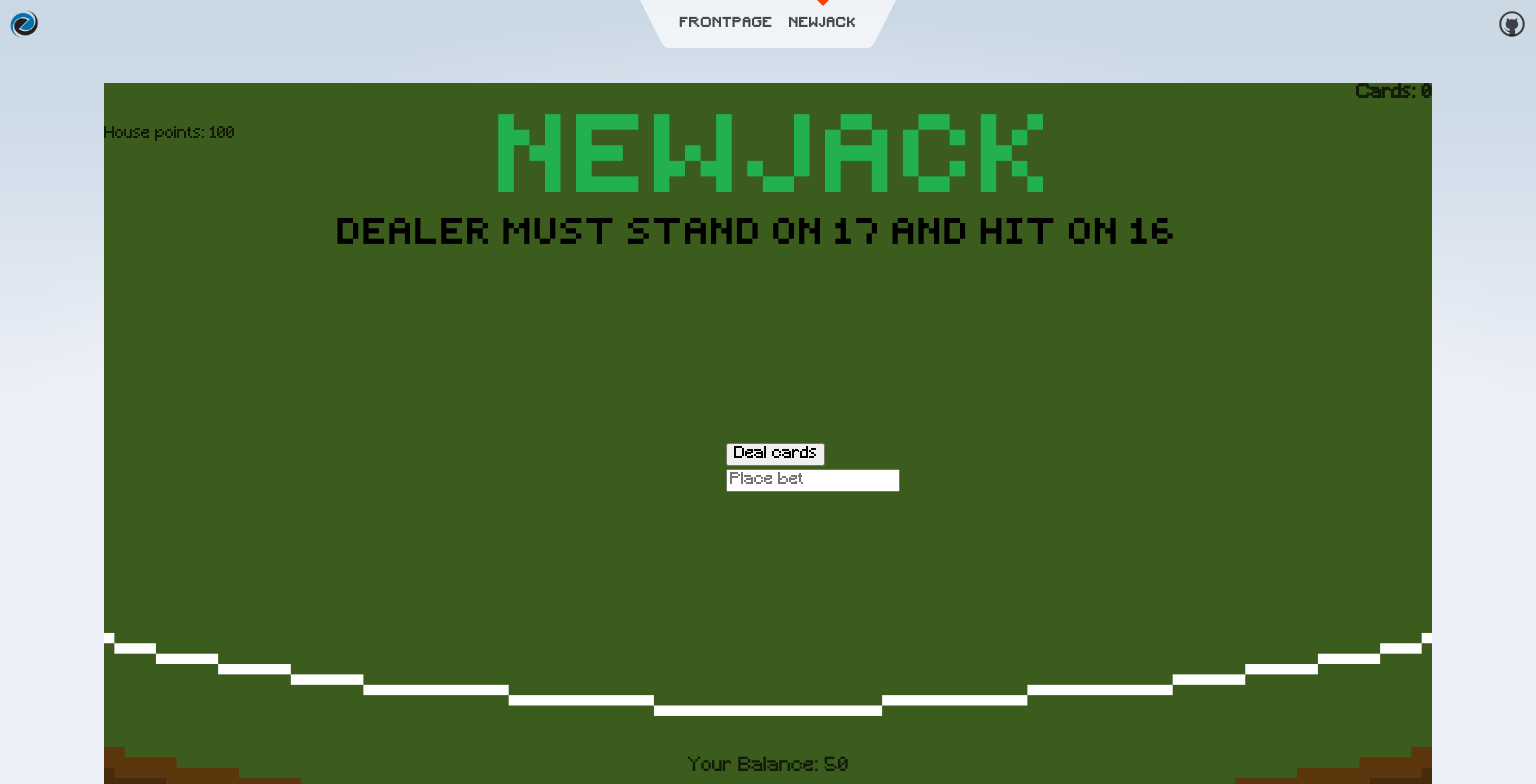
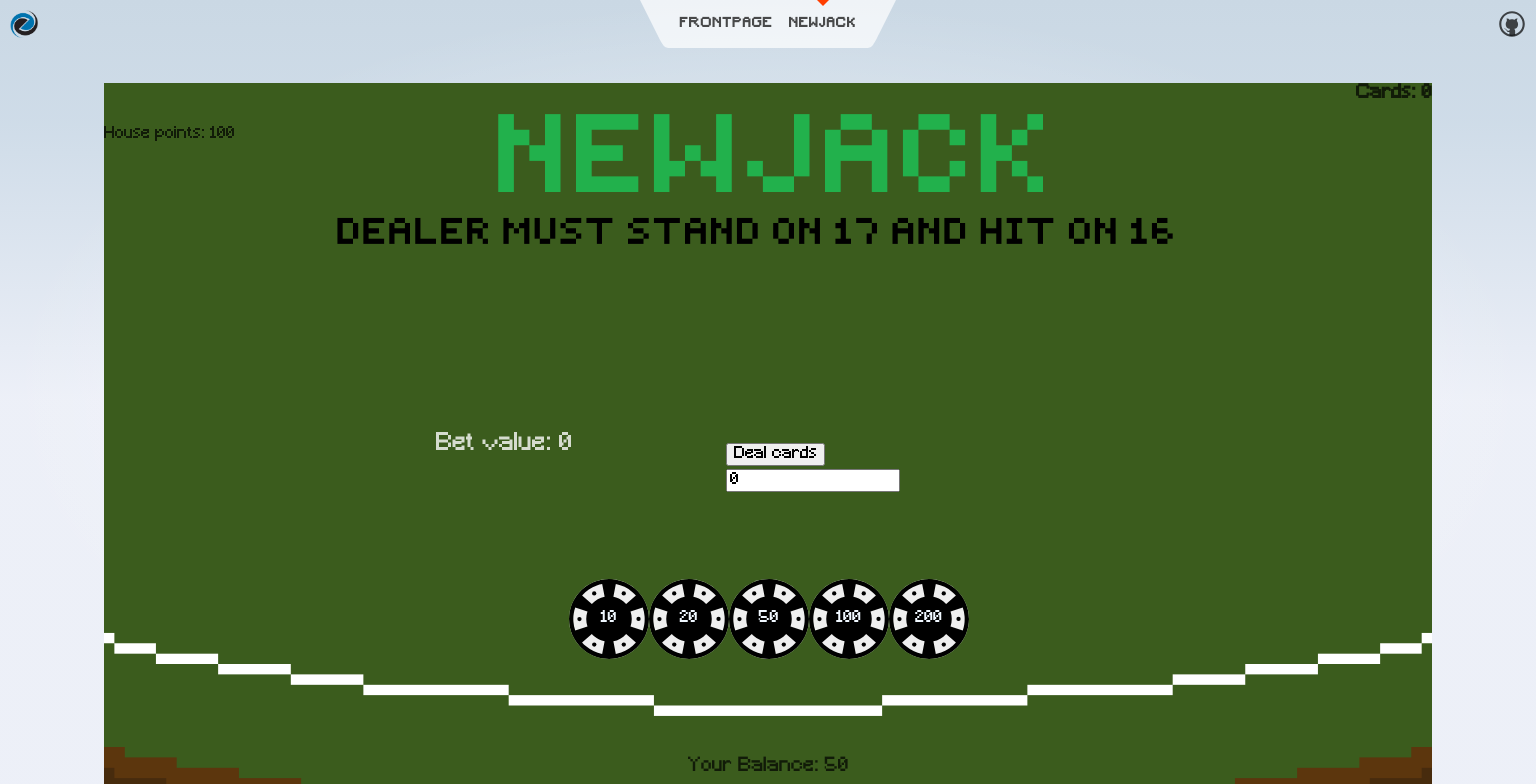
Before and after one commit to tobias-roy/NewJack, a SvelteKit app: page /newjack in a window 1536 px wide. Both pictures are taken after typing "Sample" into the empty fields and a click on the button "Save name". Shown: the top 784 px of the page. Built offline with nearby package versions, Linux system fonts and the light colour scheme.

Commit message:
Bug fixes

```diff
--- a/src/components/Card.svelte
+++ b/src/components/Card.svelte
@@ -1,13 +1,14 @@
 <script>
-  import { fade } from "svelte/transition";
+  import { fade, fly } from "svelte/transition";
   export let card;
-
+  export let direction;
 </script>
 
-<div in:fade={{duration: 400}} out:fade={{duration: 200}}>
-  {#if card != null && card != 'rear'}
+<!-- <div in:fade={{duration: 400}} out:fade={{duration: 200}}> -->
+<div in:fly={{ y: direction, duration: 400 }}>
+  {#if card != null && card != "rear"}
     <img class="size" src="src/lib/svg/cards/{card}.svg" alt="" />
-  {:else if card == 'rear'}
+  {:else if card == "rear"}
     <div class="size svgBackground" />
   {/if}
 </div>
--- a/src/components/NewJack.svelte
+++ b/src/components/NewJack.svelte
@@ -1,6 +1,5 @@
 <script>
   import rear from "$lib/svg/cards/rear.svg";
-  import PokerChip from "$lib/svg/pokerchip.svg";
   import { bubble } from "svelte/internal";
   import gametable from "../lib/images/table.png";
   import {
@@ -36,7 +35,7 @@
   let playerHandValue = 0;
   let createdDeck = false;
   let startedGame = false;
-  let betValue;
+  let betValue = 0;
   let stand = false;
   let revealHand = false;
   let lost = false;
@@ -66,15 +65,12 @@
     if (startedGame) {
       reset();
     }
-    if (betValue < $userPoints) {
-      $userPoints -= betValue;
-      startedGame = true;
-      if (deck.length < 50) {
-        deck = [];
-        createDeck();
-      }
-      initialDeal();
+    startedGame = true;
+    if (deck.length < 50) {
+      deck = [];
+      createDeck();
     }
+    initialDeal();
   }
 
   function reset() {
@@ -82,7 +78,6 @@
     houseHandValue = 0;
     playerHand = [];
     playerHandValue = 0;
-    betValue = 0;
     stand = false;
     revealHand = false;
     lost = false;
@@ -138,7 +133,7 @@
     playerHandValue = handValue(playerHand);
   }
 
-  function hitAction() {
+  async function hitAction() {
     playerHand.push(pickRandomCard());
     playerHand = playerHand;
     playerHandValue = handValue(playerHand);
@@ -147,13 +142,15 @@
       setScores();
     } else if (playerHandValue == 21) {
       playerBlackJack = true;
-      startHouseActions();
+      await startHouseActions();
+      setScores();
     }
   }
 
   async function triggerStandAction() {
     stand = true;
     await startHouseActions();
+    setScores();
   }
 
   async function startHouseActions() {
@@ -169,7 +166,7 @@
   async function doHouseAI() {
     let shouldHaveMinimum17 = houseHandValue < 17;
     console.log("first", shouldHaveMinimum17);
-    if(houseHandValue > playerHandValue && houseHandValue < 22){
+    if (houseHandValue > playerHandValue && houseHandValue < 22) {
       lost = true;
     } else if (shouldHaveMinimum17) {
       houseHand.push(pickRandomCard());
@@ -183,6 +180,16 @@
       });
     } else {
       checkResult();
+      console.log(
+        "lost",
+        lost,
+        "won",
+        won,
+        "draw",
+        draw,
+        "playerblackjack",
+        playerBlackJack
+      );
     }
   }
 
@@ -222,6 +229,17 @@
     } else if (won) {
       $userPoints += betValue * 2;
       $housePoints -= betValue;
+    } else if (draw) {
+      $userPoints += betValue;
+    }
+  }
+
+  function raiseBet(amount) {
+    //Check to see if the user has new bet amount in his wallet
+    if ($userPoints - amount >= 0) {
+      betValue += amount;
+      betValue = betValue;
+      $userPoints -= amount;
     }
   }
 
@@ -253,26 +271,51 @@
   <!-- Show menu if you lost the hand -->
   {#if lost}
     <div class="lostScreen">
-      <h1>YOU LOST MOFUCKA</h1>
-      <button on:click={startGame}>Click me bithc</button>
+      <h1>House wins!</h1>
+      <input
+        bind:value={betValue}
+        type="number"
+        class="inputStartGame"
+        placeholder="Place bet"
+      />
+      <button on:click={startGame}>Continue</button>
     </div>
   {/if}
 
   {#if won}
     <div class="lostScreen">
-      <h1>YOU WON MOFUCKAAAAAAA</h1>
-      <button on:click={startGame}>Click me bithc</button>
+      <h1>{$name} wins!</h1>
+      <input
+        bind:value={betValue}
+        type="number"
+        class="inputStartGame"
+        placeholder="Place bet"
+      />
+      <button on:click={startGame}>Continue</button>
+    </div>
+  {/if}
+
+  {#if draw}
+    <div class="lostScreen">
+      <h1>Push!</h1>
+      <input
+        bind:value={betValue}
+        type="number"
+        class="inputStartGame"
+        placeholder="Place bet"
+      />
+      <button on:click={startGame}>Continue</button>
     </div>
   {/if}
 
   <!-- Show house hands -->
   <div class="houseHandCards">
     {#if houseHand.length > 0 && $dealCard && !stand}
-      <Card card={"rear"} />
-      <Card card={houseHand[1]} />
+      <Card card={"rear"} direction={200} />
+      <Card card={houseHand[1]} direction={200} />
     {:else if houseHand.length > 0 && $dealCard && revealHand}
       {#each houseHand as card}
-        <Card {card} />
+        <Card {card} direction="200" />
       {/each}
       <div class="houseHandValue">House hand: {houseHandValue}</div>
     {/if}
@@ -289,7 +332,7 @@
   <div class="playerHandCards">
     {#if playerHand.length > 0 && $dealCard == true}
       {#each playerHand as card}
-        <Card {card} />
+        <Card {card} direction={-200} />
       {/each}
     {/if}
   </div>
@@ -304,6 +347,45 @@
     </div>
   {/if}
 
+  {#if !startedGame}
+    <div class="displayBetValue">Bet value: {betValue}</div>
+  {/if}
+
+  {#if !startedGame}
+    <div class="chipContainer">
+      <button
+        class="pokerChip"
+        on:click={() => {
+          raiseBet(10);
+        }}>10</button
+      >
+      <button
+        class="pokerChip"
+        on:click={() => {
+          raiseBet(20);
+        }}>20</button
+      >
+      <button
+        class="pokerChip"
+        on:click={() => {
+          raiseBet(50);
+        }}>50</button
+      >
+      <button
+        class="pokerChip"
+        on:click={() => {
+          raiseBet(100);
+        }}>100</button
+      >
+      <button
+        class="pokerChip"
+        on:click={() => {
+          raiseBet(200);
+        }}>200</button
+      >
+    </div>
+  {/if}
+
   <!-- Display the users points -->
   <div class="userInfo">
     <p>Your Balance: {$userPoints}</p>
@@ -312,6 +394,36 @@
 
 <style>
   @media only screen and (min-width: 1360px) {
+    .pokerChip {
+      background-image: url(../lib/svg/pokerchip.svg);
+      background-repeat: no-repeat;
+      background-size: contain;
+      border-radius: 55px;
+      border: none;
+      padding: 0;
+      font: inherit;
+      cursor: pointer;
+      outline: inherit;
+      width: 80px;
+      height: 80px;
+      color: aliceblue;
+    }
+
+    .chipContainer {
+      display: flex;
+      flex-direction: row;
+      position: absolute;
+      bottom: 23%;
+      left: 35%;
+    }
+
+    .displayBetValue {
+      position: absolute;
+      left: 25%;
+      bottom: 50%;
+      color: rgba(255, 255, 255, 0.788);
+      font-size: 150%;
+    }
     .btnAction {
       margin-left: 20px;
     }
@@ -375,13 +487,12 @@
     .lostScreen {
       z-index: 1;
       width: 500px;
-      height: 300px;
-      display: flex;
+      height: 200px;
       flex-direction: column;
       background-color: rgba(255, 255, 255, 0.828);
       position: absolute;
       left: calc(50% - 250px);
-      bottom: calc(50% - 150px);
+      bottom: calc(50% - 60px);
     }
   }
 </style>
```
Also changed, not shown: src/components/Shuffle.svelte (line endings or trailing spaces).
